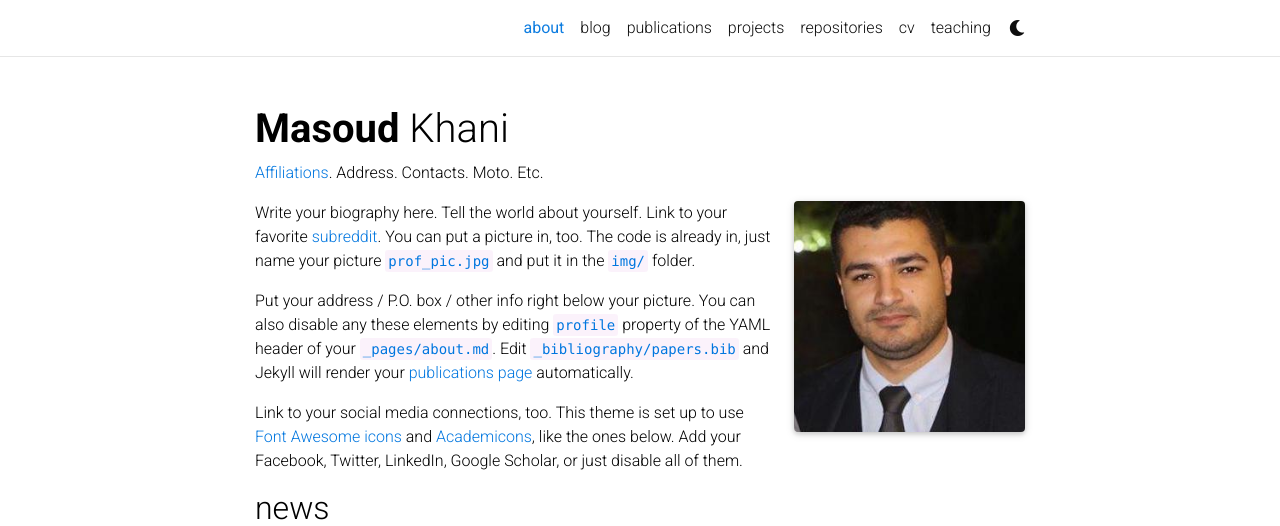
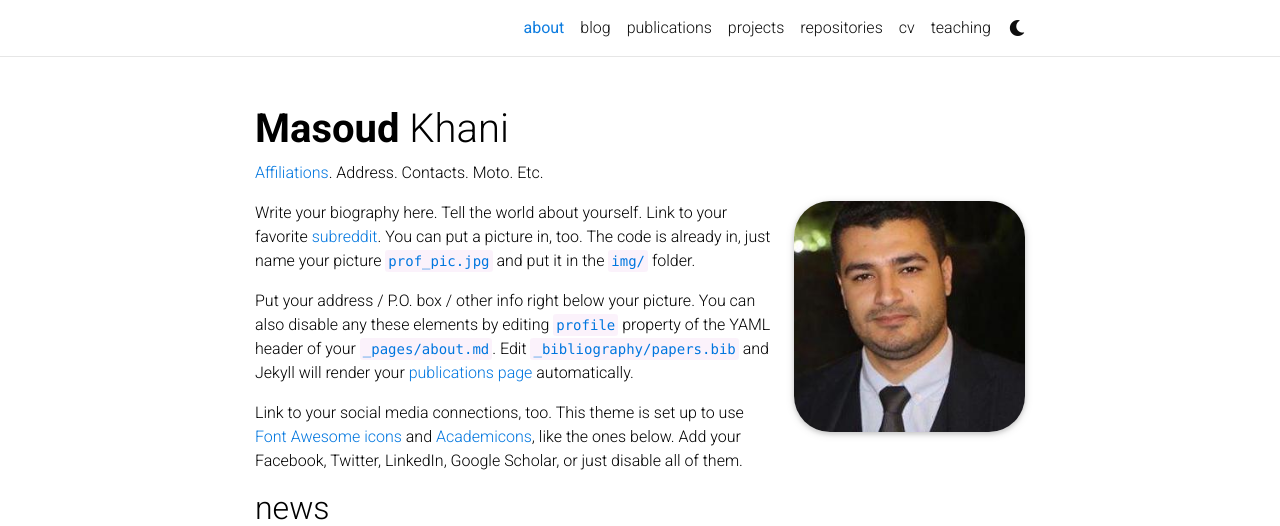
Before and after one commit to msdkhani/msdkhani.github.io, a Jekyll site: the page built from _pages/about.md, in a window 1280 px wide. Shown: the top 526 px of the page. Built offline with Jekyll 4.4.1, drawn with Linux system fonts in a browser that asks for light colours; emoji names are drawn with the system emoji font; comment, search, counter and statistics services are not loaded; a style sheet for code colours, icons or effects is not loaded.

Commit message:
Update about.html

```diff
--- a/_layouts/about.html
+++ b/_layouts/about.html
@@ -20,7 +20,7 @@
               {% if page.profile.image_circular %}
                 {%- assign profile_image_class = "img-fluid z-depth-1 rounded-circle" -%}
               {% else %}
-                {%- assign profile_image_class = "img-fluid z-depth-1 rounded" -%}
+                {%- assign profile_image_class = "img-fluid z-depth-1 round_tun" -%}
               {% endif %}
 
               {% include figure.html
```
